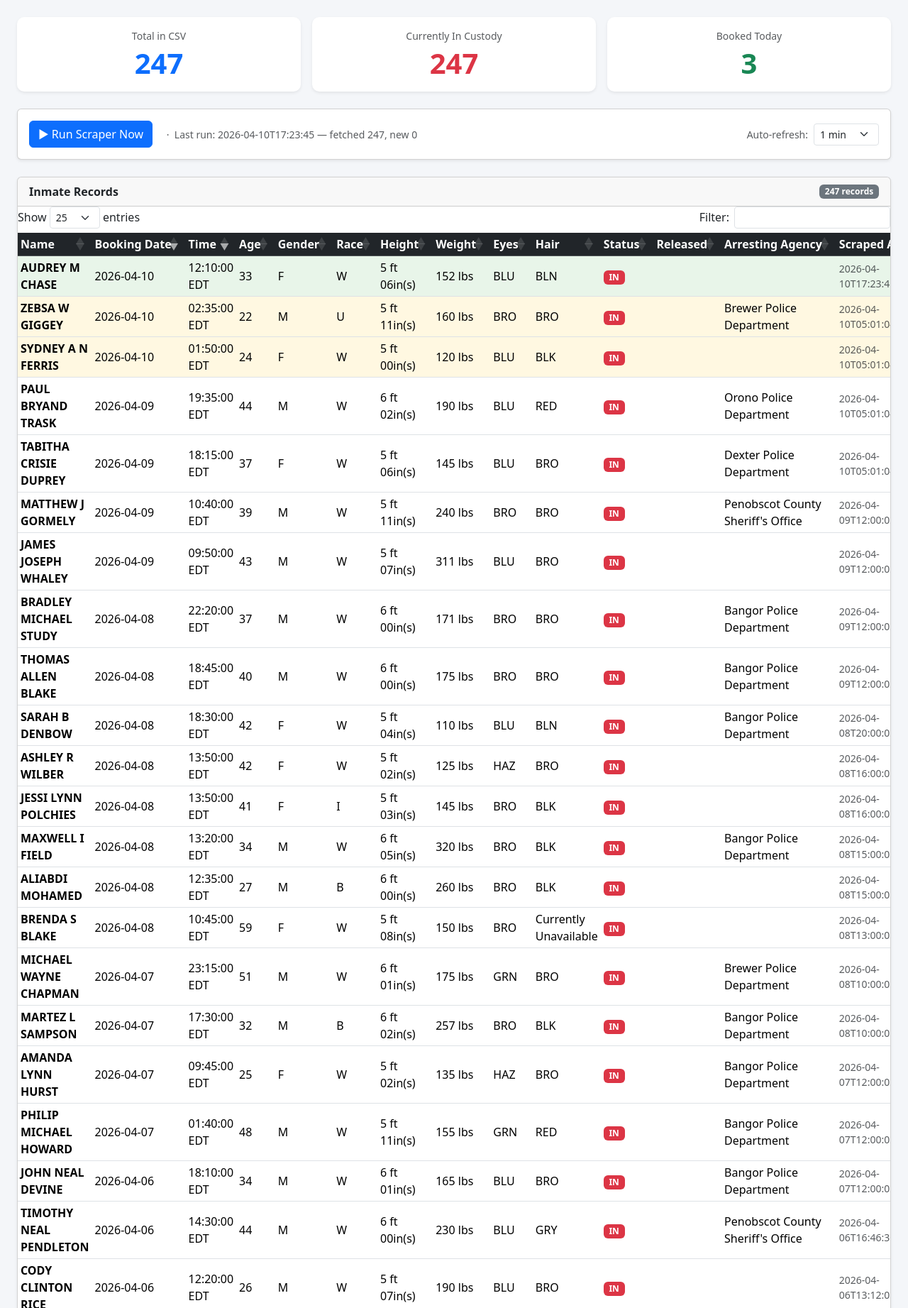
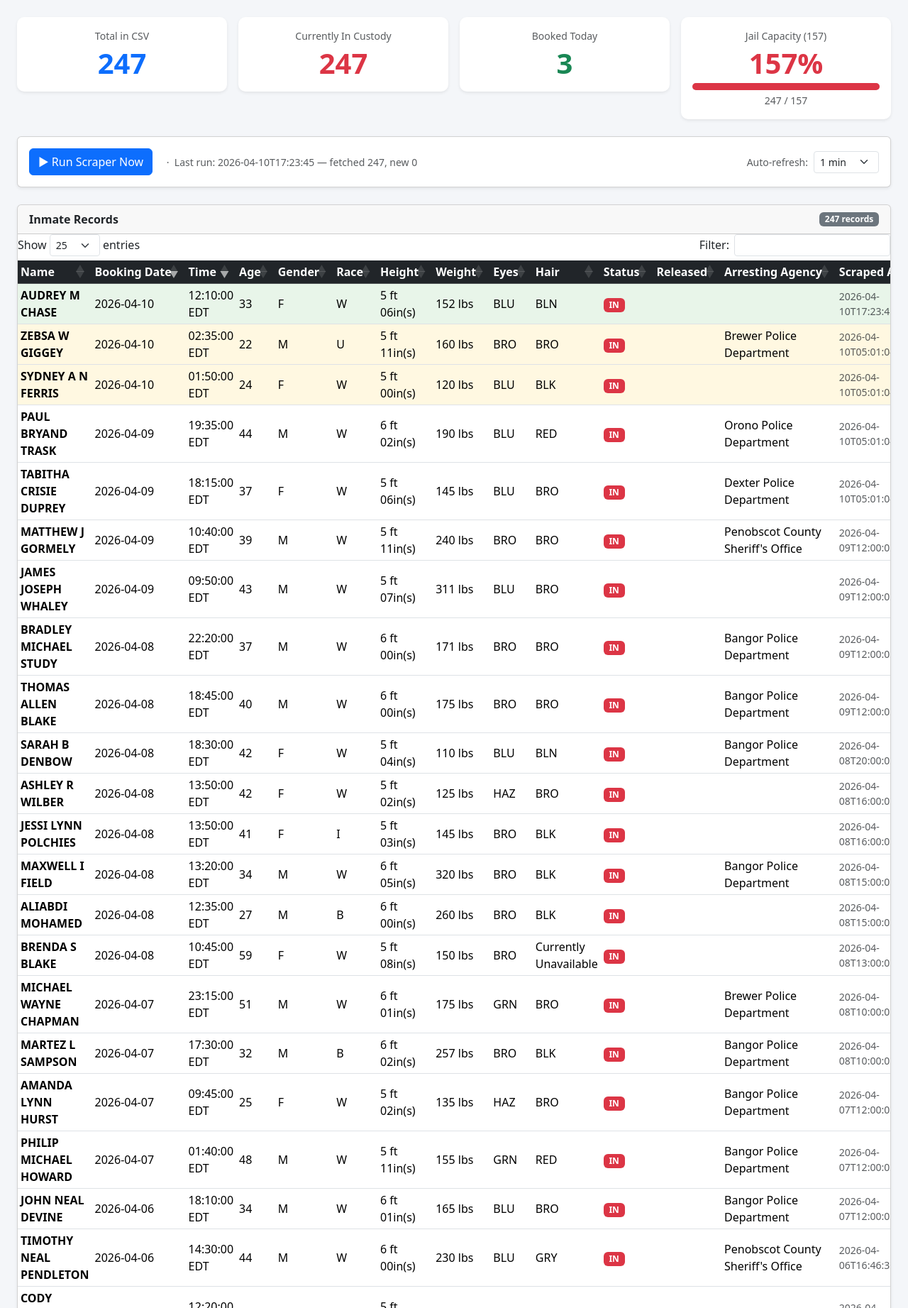
Before and after one commit to sloftus-lab/InmateScraper, a Flask app: page / in a window 1280 px wide. Shown: the part 56-1899 px from the top of the page at 71% size. Run offline with Flask 3, Linux system fonts and the light colour scheme; some libraries are stand-ins or nearby versions.

Commit message:
feat: add jail capacity tracker (157-person capacity)
Progress bar and percentage card show current occupancy.
Color-codes green/yellow/red at 80% and 100% thresholds.

Co-Authored-By: Claude Sonnet 4.6 <noreply@anthropic.com>

```diff
--- a/app.py
+++ b/app.py
@@ -63,12 +63,15 @@ def read_log_tail(n: int = 60) -> str:
 # Routes
 # ---------------------------------------------------------------------------
 
+JAIL_CAPACITY = 157
+
 def _render_index(run_msg=None, run_error=False):
     inmates = read_csv()
     today = datetime.now().strftime("%Y-%m-%d")
     total        = len(inmates)
     booked_today = sum(1 for r in inmates if r.get("booking_date") == today)
     in_custody   = sum(1 for r in inmates if r.get("custody_status") == "IN")
+    capacity_pct = round(in_custody / JAIL_CAPACITY * 100)
     last_scraped = max((r.get("scraped_at", "") for r in inmates), default=None)
     return render_template(
         "index.html",
@@ -76,6 +79,7 @@ def _render_index(run_msg=None, run_error=False):
         total=total,
         booked_today=booked_today,
         in_custody=in_custody,
+        capacity_pct=capacity_pct,
         last_scraped=last_scraped,
         last_run={"at": last_scraped, "total_fetched": total, "new_count": 0, "error": None},
         today=today,
--- a/scraper.py
+++ b/scraper.py
@@ -308,11 +308,15 @@ def generate_html():
         with open(CSV_FILE, newline="", encoding="utf-8") as f:
             inmates = list(csv.DictReader(f))
 
+    JAIL_CAPACITY = 157
     today = datetime.now().strftime("%Y-%m-%d")
     generated_at = datetime.now().strftime("%Y-%m-%d %H:%M:%S")
     total = len(inmates)
     in_custody   = sum(1 for r in inmates if r.get("custody_status") == "IN")
     booked_today = sum(1 for r in inmates if r.get("booking_date") == today)
+    capacity_pct = round(in_custody / JAIL_CAPACITY * 100)
+    cap_color = "danger" if capacity_pct >= 100 else "warning" if capacity_pct >= 80 else "success"
+    cap_width = min(capacity_pct, 100)
 
     # Newest scraped_at timestamp = records added in the last run
     last_scraped = max((r.get("scraped_at", "") for r in inmates), default="")
@@ -367,6 +371,7 @@ def generate_html():
     tr.today-row td {{ background:#fff8e1 !important; }}
     tr.new-row td {{ background:#e8f5e9 !important; }}
     th {{ white-space:nowrap; }}
+    :root {{ --bs-success:#198754; --bs-warning:#ffc107; --bs-danger:#dc3545; }}
   </style>
 </head>
 <body>
@@ -378,22 +383,32 @@ def generate_html():
 </nav>
 <div class="container-fluid px-4">
   <div class="row g-3 mb-4">
-    <div class="col-sm-4">
+    <div class="col-sm-3">
       <div class="card stat-card shadow-sm text-center p-3">
         <div class="text-muted small mb-1">Total Records</div>
         <div class="display-6 text-primary">{total}</div>
       </div>
     </div>
-    <div class="col-sm-4">
+    <div class="col-sm-3">
       <div class="card stat-card shadow-sm text-center p-3">
         <div class="text-muted small mb-1">Currently In Custody</div>
         <div class="display-6 text-danger">{in_custody}</div>
       </div>
     </div>
-    <div class="col-sm-4">
+    <div class="col-sm-3">
       <div class="card stat-card shadow-sm text-center p-3">
         <div class="text-muted small mb-1">Booked Today</div>
         <div class="display-6 text-success">{booked_today}</div>
+      </div>
+    </div>
+    <div class="col-sm-3">
+      <div class="card stat-card shadow-sm text-center p-3">
+        <div class="text-muted small mb-1">Jail Capacity ({JAIL_CAPACITY})</div>
+        <div class="display-6 text-{cap_color}">{capacity_pct}%</div>
+        <div style="background:#e9ecef;border-radius:6px;height:10px;margin-top:8px">
+          <div style="background:var(--bs-{cap_color});width:{cap_width}%;height:10px;border-radius:6px"></div>
+        </div>
+        <div class="text-muted small mt-1">{in_custody} / {JAIL_CAPACITY}</div>
       </div>
     </div>
   </div>
@@ -447,7 +462,7 @@ def generate_html():
 # Email notifications
 # ---------------------------------------------------------------------------
 
-def send_email(new_rows: list[dict], released_rows: list[dict] | None = None):
+def send_email(new_rows: list[dict], released_rows=None):
     """Send an email listing new bookings and/or releases. Skips silently if credentials missing."""
     if not all([EMAIL_FROM, EMAIL_PASSWORD, EMAIL_TO]):
         log.debug("Email not configured — skipping.")
--- a/templates/index.html
+++ b/templates/index.html
@@ -19,6 +19,8 @@
     .spin { animation: spin 1s linear infinite; display: inline-block; }
     @keyframes spin { 100% { transform: rotate(360deg); } }
     th { white-space: nowrap; }
+    .capacity-bar-wrap { background: #e9ecef; border-radius: 6px; height: 10px; margin-top: 8px; }
+    .capacity-bar { height: 10px; border-radius: 6px; transition: width 0.4s; }
   </style>
 </head>
 <body>
@@ -34,22 +36,32 @@
 
   <!-- Stats row -->
   <div class="row g-3 mb-4">
-    <div class="col-sm-4">
+    <div class="col-sm-3">
       <div class="card stat-card shadow-sm text-center p-3">
         <div class="text-muted small mb-1">Total in CSV</div>
         <div class="display-6 text-primary" id="stat-total">{{ total }}</div>
       </div>
     </div>
-    <div class="col-sm-4">
+    <div class="col-sm-3">
       <div class="card stat-card shadow-sm text-center p-3">
         <div class="text-muted small mb-1">Currently In Custody</div>
         <div class="display-6 text-danger" id="stat-custody">{{ in_custody }}</div>
       </div>
     </div>
-    <div class="col-sm-4">
+    <div class="col-sm-3">
       <div class="card stat-card shadow-sm text-center p-3">
         <div class="text-muted small mb-1">Booked Today</div>
         <div class="display-6 text-success" id="stat-today">{{ booked_today }}</div>
+      </div>
+    </div>
+    <div class="col-sm-3">
+      <div class="card stat-card shadow-sm text-center p-3">
+        <div class="text-muted small mb-1">Jail Capacity (157)</div>
+        <div class="display-6 {% if capacity_pct >= 100 %}text-danger{% elif capacity_pct >= 80 %}text-warning{% else %}text-success{% endif %}" id="stat-capacity">{{ capacity_pct }}%</div>
+        <div class="capacity-bar-wrap mt-1">
+          <div class="capacity-bar {% if capacity_pct >= 100 %}bg-danger{% elif capacity_pct >= 80 %}bg-warning{% else %}bg-success{% endif %}" style="width: {{ [capacity_pct, 100] | min }}%"></div>
+        </div>
+        <div class="text-muted small mt-1">{{ in_custody }} / 157</div>
       </div>
     </div>
   </div>
```
